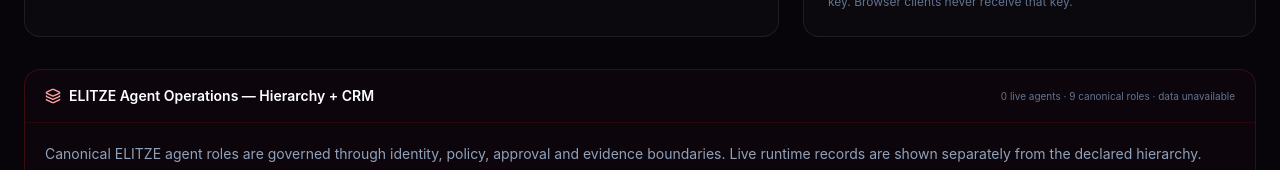
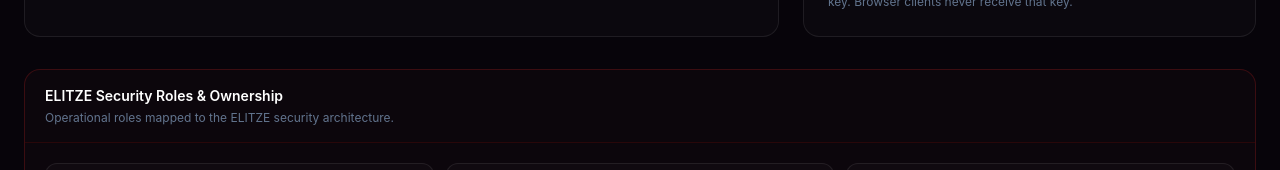
Before and after one commit to terrell0780/elitze-agentic-security, a Next.js app: page /console in a window 1280 px wide. Shown: the part 630-800 px from the top of the page. Built offline with nearby package versions, Linux system fonts and the light colour scheme; no server answers; the database is empty.

Commit message:
feat(elitze): place security roles in console

```diff
--- a/src/app/console/page.tsx
+++ b/src/app/console/page.tsx
@@ -3,6 +3,7 @@
 import { FormEvent, useEffect, useState } from "react";
 import { Activity, Database, Search, ShieldCheck, TriangleAlert, Users } from "lucide-react";
 import SmartChatHierarchy from "@/components/smart-chat-hierarchy";
+import SecurityRoleMap from "@/components/security-role-map";
 
 type Health = { ok: boolean };
 type Market = {
@@ -135,6 +136,7 @@
           </div>
         </section>
 
+        <SecurityRoleMap />
         <SmartChatHierarchy />
       </div>
     </main>
```
